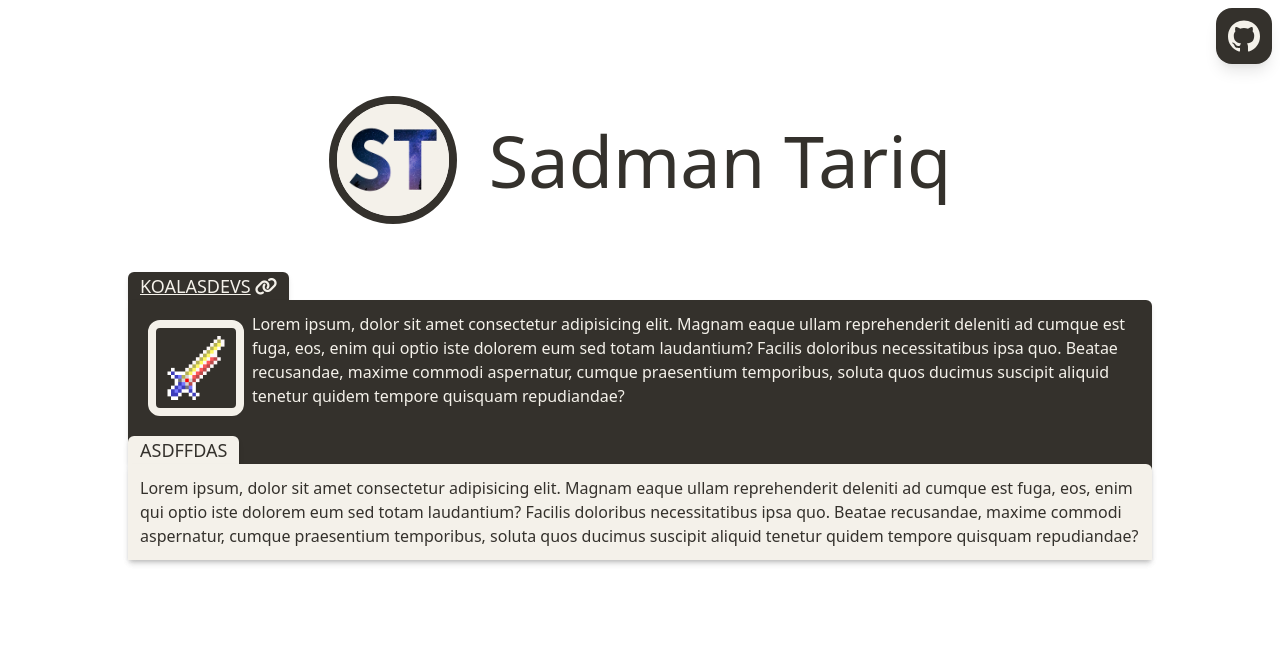
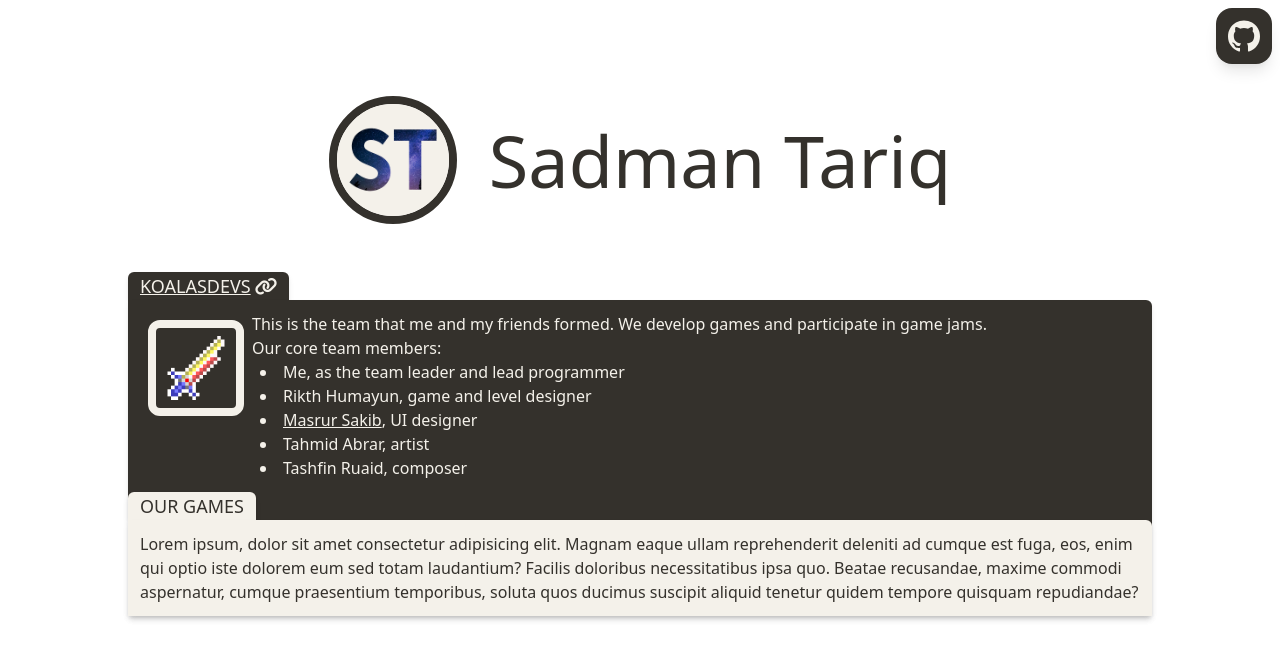
Before and after one commit to SadmanTariq/sadmantariq.github.io, a Vue app: page / in a window 1280 px wide. Shown: the top 660 px of the page. Built offline with nearby package versions, Linux system fonts and the light colour scheme.

Commit message:
Add content under KoalaSDevs

```diff
--- a/src/App.vue
+++ b/src/App.vue
@@ -15,9 +15,20 @@ import GithubLink from './components/GithubLink.vue';
         class="border-8 border-light w-1/2 my-4 mx-auto rounded-xl p-2
                sm:w-24 sm:h-24 sm:m-2"
       >
-      Lorem ipsum, dolor sit amet consectetur adipisicing elit. Magnam eaque ullam reprehenderit deleniti ad cumque est fuga, eos, enim qui optio iste dolorem eum sed totam laudantium? Facilis doloribus necessitatibus ipsa quo. Beatae recusandae, maxime commodi aspernatur, cumque praesentium temporibus, soluta quos ducimus suscipit aliquid tenetur quidem tempore quisquam repudiandae?
+      <div>
+        This is the team that me and my friends formed. We develop games and participate in game jams.
+        <br>
+        Our core team members:
+        <ul class="list-disc list-inside ml-2">
+          <li>Me, as the team leader and lead programmer</li>
+          <li>Rikth Humayun, game and level designer</li>
+          <li><a href="https://github.com/masrur-mmrs/">Masrur Sakib</a>, UI designer</li>
+          <li>Tahmid Abrar, artist</li>
+          <li>Tashfin Ruaid, composer</li>
+        </ul>
+      </div>
     </div>
-    <Section light-bg title="Asdffdas">
+    <Section light-bg title="Our games">
       <div class="p-3">
         Lorem ipsum, dolor sit amet consectetur adipisicing elit. Magnam eaque ullam reprehenderit deleniti ad cumque est fuga, eos, enim qui optio iste dolorem eum sed totam laudantium? Facilis doloribus necessitatibus ipsa quo. Beatae recusandae, maxime commodi aspernatur, cumque praesentium temporibus, soluta quos ducimus suscipit aliquid tenetur quidem tempore quisquam repudiandae?
       </div>
--- a/src/components/Section.vue
+++ b/src/components/Section.vue
@@ -11,8 +11,8 @@ const textColor = props.lightBg ? 'text-dark' : 'text-light';
 
 <template>
 <div v-if="title" :class="`px-3 rounded-t-md shadow-md ${bgColor} ${textColor} max-w-max text-lg`">
-  <a :href="href" target="_blank">
-    <span :class="href ? 'underline' : ''">{{ title.toUpperCase() }}</span>
+  <a :class="href ? 'underline' : 'no-underline'" :href="href" target="_blank">
+    <span>{{ title.toUpperCase() }}</span>
     <i v-if="href" class="fas fa-link ml-1" />
   </a>
 </div>
--- a/src/index.css
+++ b/src/index.css
@@ -1,3 +1,9 @@
 @tailwind base;
 @tailwind components;
 @tailwind utilities;
+
+@layer base {
+  a {
+    @apply underline;
+  }
+}
```
